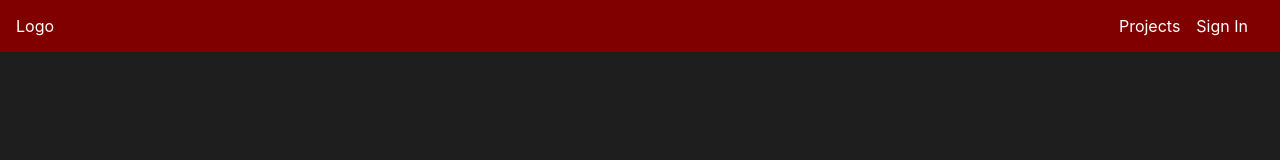
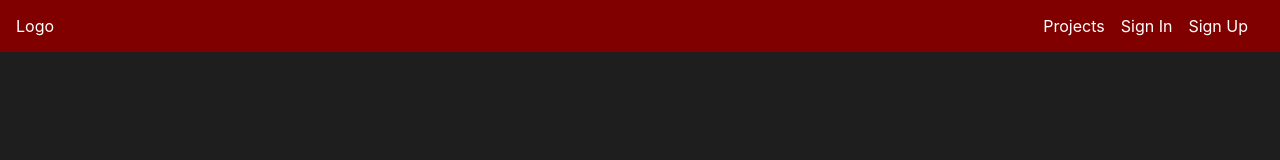
Before and after one commit to CalebJamesStevens/creators-video-planner, a React (Create React App) app in the folder client/: page / in a window 1280 px wide. Shown: the top 160 px of the page. Built offline with nearby package versions, Linux system fonts and the light colour scheme; no server answers.

Commit message:
Added sign up to navbar

```diff
--- a/client/src/App.js
+++ b/client/src/App.js
@@ -90,7 +90,9 @@ function App() {
                 >
                     <NavbarSignedIn />
                     <Routes>
-                        <Route path='/sign-in' element={<Landing />}></Route>
+                        <Route path='/sign-in' element={<Projects />}></Route>
+                        <Route path='/sign-up' element={<Projects />}></Route>
+
                         <Route
                             path='/tool/:projectID'
                             element={<Tool />}
--- a/client/src/components/desktop-nav-menu.js
+++ b/client/src/components/desktop-nav-menu.js
@@ -31,12 +31,20 @@ function DesktopNavMenu() {
                 Projects
             </div>
             {!validUser && (
+                <>
                     <div
                         onClick={() => navigate('/sign-in')}
                         className='clickable-1 desktop-nav-menu-item'
                     >
                         Sign In
                     </div>
+                    <div
+                        onClick={() => navigate('/sign-Up')}
+                        className='clickable-1 desktop-nav-menu-item'
+                    >
+                        Sign Up
+                    </div>
+                </>
             )}
         </section>
     );
```
Lines whose indentation alone changed are shown as unchanged.
